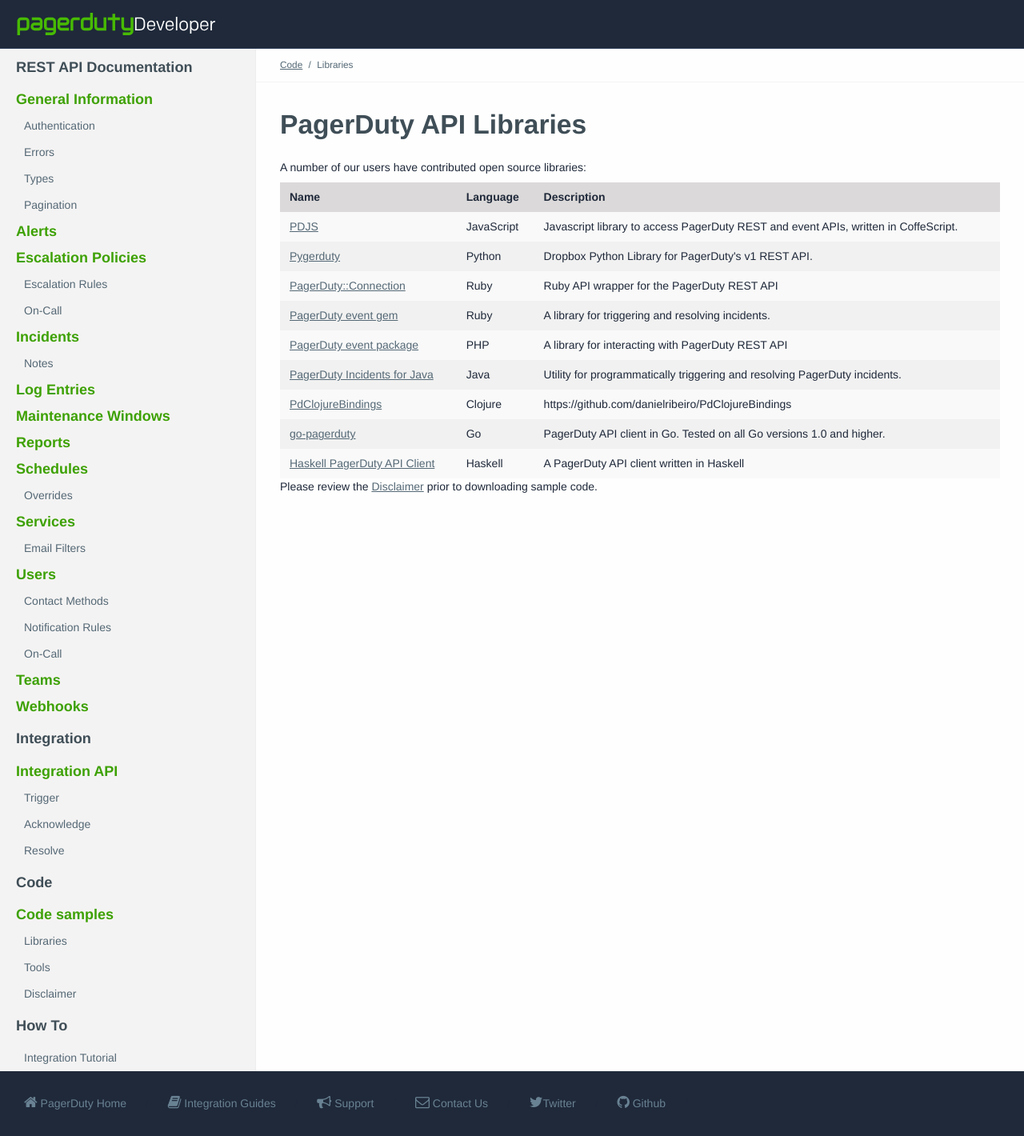
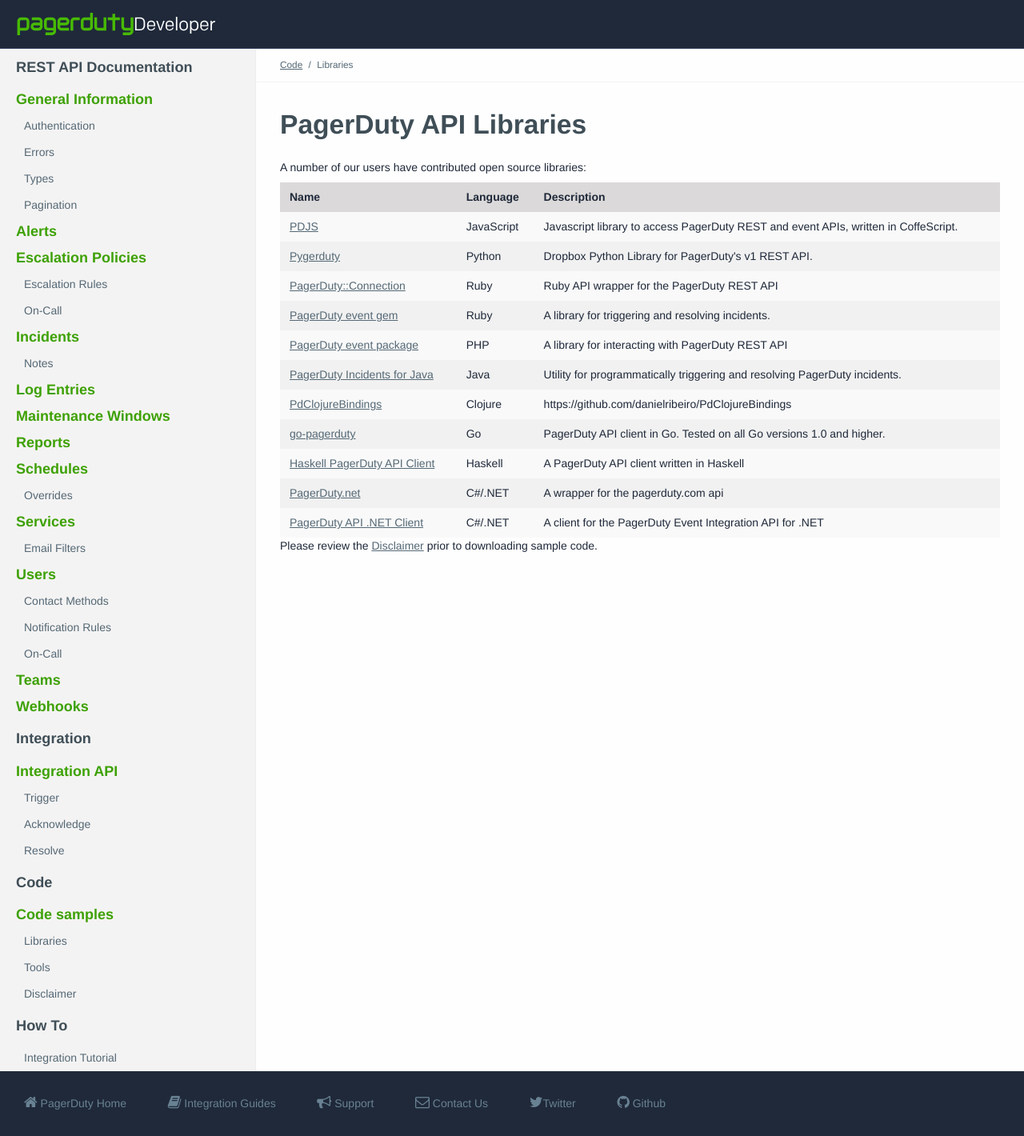
Before and after one commit to h4dz/devdocs, a Jekyll site: the page built from source/documentation/code/libraries.html, in a window 1280 px wide. Shown: the whole page at 80% size. Built offline with Jekyll 4.4.1, drawn with Linux system fonts in a browser that asks for light colours; some web fonts are replaced.

Commit message:
Add .NET clients to libraries.yml

```diff
--- a/source/_data/libraries.yml
+++ b/source/_data/libraries.yml
@@ -42,3 +42,13 @@
   url: https://github.com/brendanhay/pagerduty
   language: Haskell
   description: "A PagerDuty API client written in Haskell"
+
+- name: PagerDuty.net
+  url: https://www.nuget.org/packages/PagerDutyNet/
+  language: C#/.NET
+  description: "A wrapper for the pagerduty.com api"
+
+- name: PagerDuty API .NET Client
+  url: https://www.nuget.org/packages/PagerDutyAPI/
+  language: C#/.NET
+  description: "A client for the PagerDuty Event Integration API for .NET"
```
